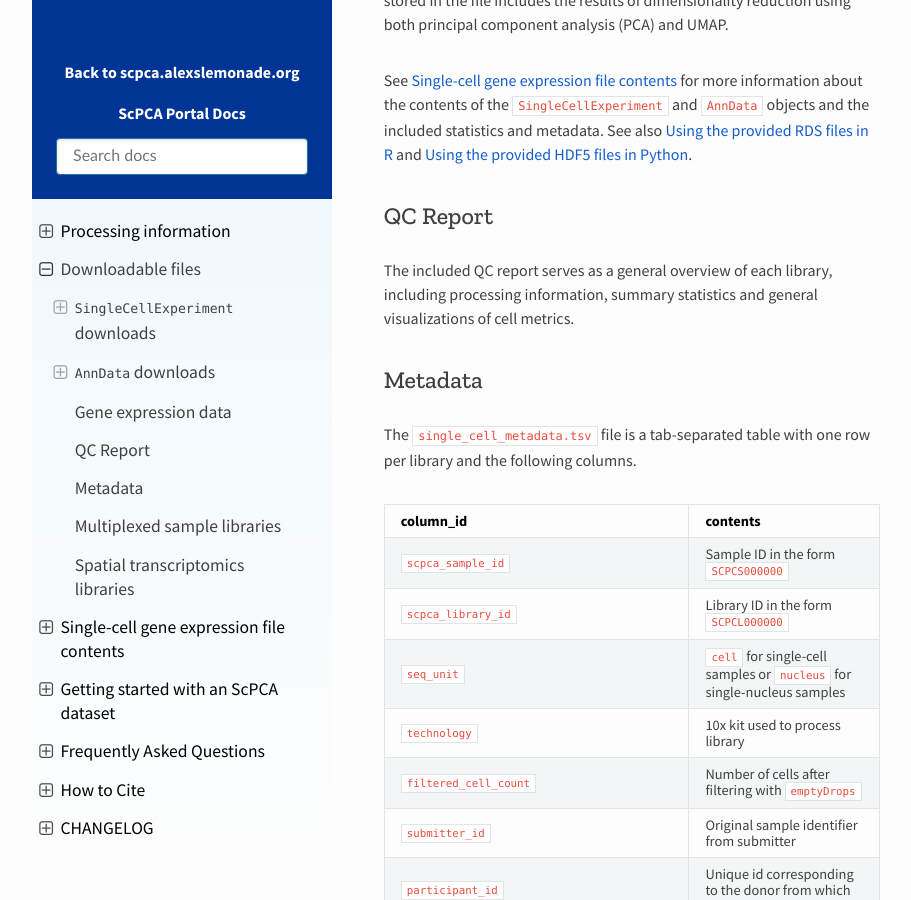
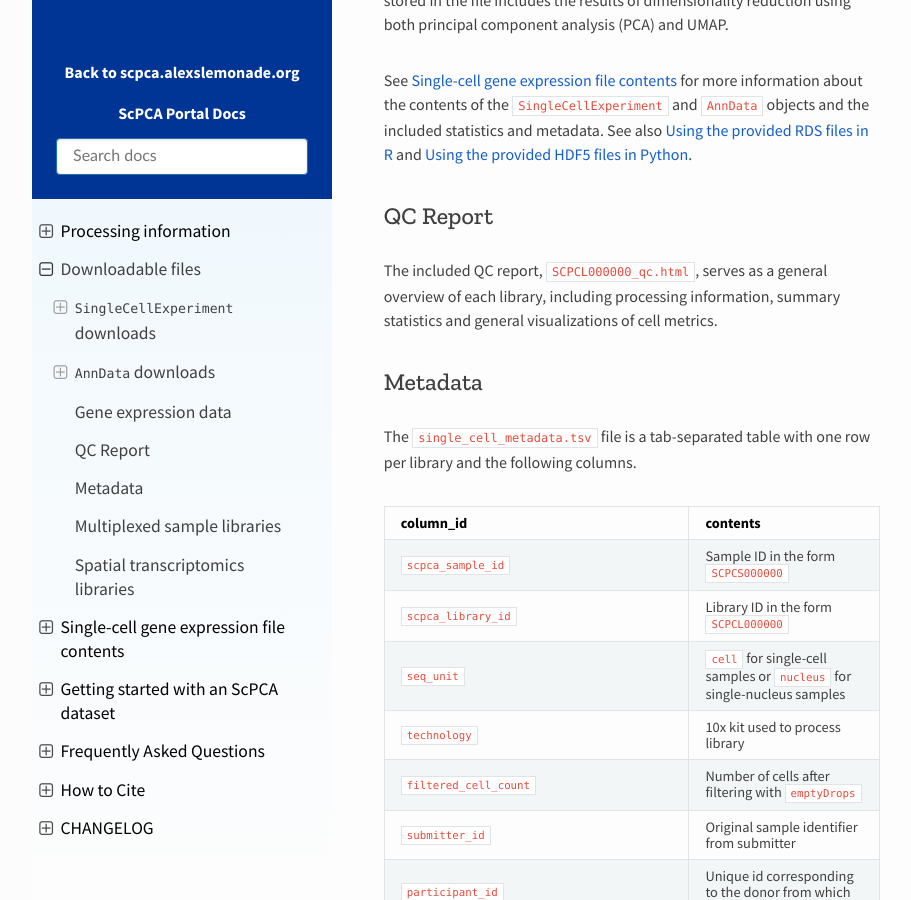
Before and after one commit to DongzeHE/scpca-docs, a Sphinx documentation site: the page built from docs/download_files.md, in a window 1280 px wide and 900 px high, scrolled down 5642 px. Shown: the whole window, without its empty margins (158-1069 px from the left). Built offline with Sphinx 7.4.7 and the Read the Docs theme 2.0.0, drawn with Linux system fonts in a browser that asks for light colours.

```diff
--- a/docs/download_files.md
+++ b/docs/download_files.md
@@ -76,7 +76,7 @@
 
 ## QC Report
 
-The included QC report serves as a general overview of each library, including processing information, summary statistics and general visualizations of cell metrics.
+The included QC report, `SCPCL000000_qc.html`, serves as a general overview of each library, including processing information, summary statistics and general visualizations of cell metrics.
 
 ## Metadata
 
```
